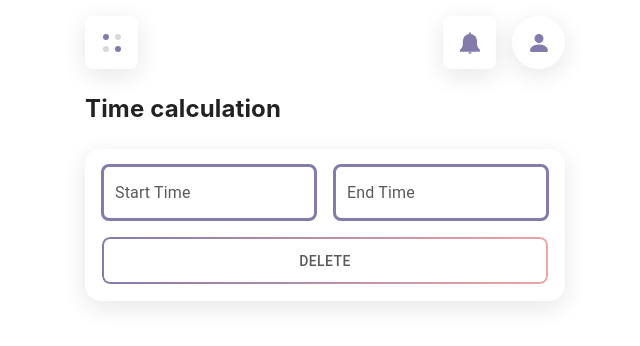
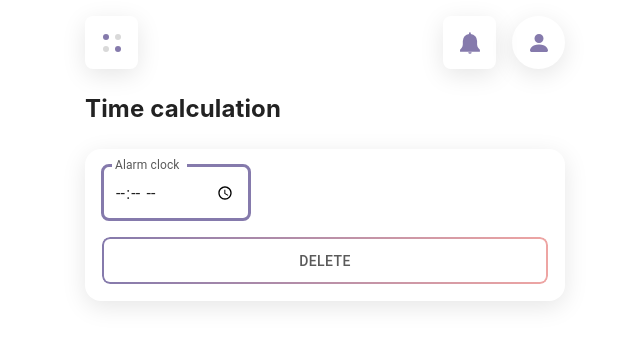
Before and after one commit to Alexander-ilyin3/time-calculator, a React (Create React App) app: page / in a window 1280 px wide. Shown: the top 346 px of the page, without its empty margins (315-955 px from the left). Built offline with nearby package versions, Linux system fonts and the light colour scheme.

Commit message:
feat: WIP - time input

```diff
--- a/package.json
+++ b/package.json
@@ -7,6 +7,7 @@
     "@emotion/react": "^11.10.5",
     "@emotion/styled": "^11.10.5",
     "@mui/material": "^5.10.13",
+    "@mui/x-date-pickers": "^5.0.20",
     "@types/jest": "^27.5.2",
     "@types/node": "^16.18.3",
     "@types/react": "^17.0.2",
--- a/src/features/time-manager-section/components/time-slot-item/TimeSlotItem.tsx
+++ b/src/features/time-manager-section/components/time-slot-item/TimeSlotItem.tsx
@@ -1,4 +1,3 @@
-import moment from 'moment';
 import React from 'react';
 
 import { TextField } from '@shared/components/Input/TextField';
@@ -19,6 +18,19 @@ export const TimeSlotItem: React.FC<PropTypes> = ({ item, openTimePickerModal, s
     <div className="flex flex-col gap-4">
       <div className="flex gap-4">
         <TextField
+          id="time"
+          label="Alarm clock"
+          type="time"
+          // defaultValue="07:30"
+          InputLabelProps={{
+            shrink: true,
+          }}
+          inputProps={{
+            step: 300, // 5 min
+          }}
+          sx={{ width: 150 }}
+        />
+        {/* <TextField
           label="Start Time"
           disabled
           value={item.startTime ? moment(item.startTime).format('hh:mm A') : ''}
@@ -35,7 +47,7 @@ export const TimeSlotItem: React.FC<PropTypes> = ({ item, openTimePickerModal, s
             setTimeSlotEditing({ item, slot: 'endTime' });
             openTimePickerModal(true);
           }}
-        ></TextField>
+        ></TextField> */}
       </div>
       <TimeslotDeleteButton>Delete</TimeslotDeleteButton>
     </div>
```
